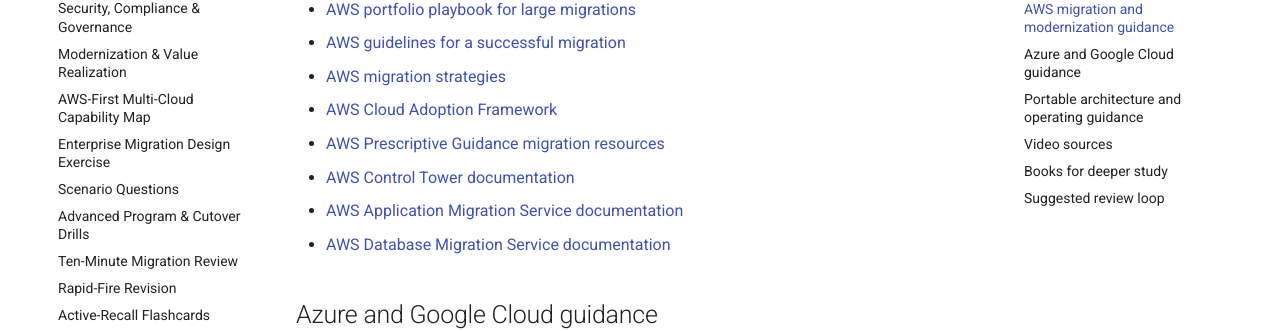
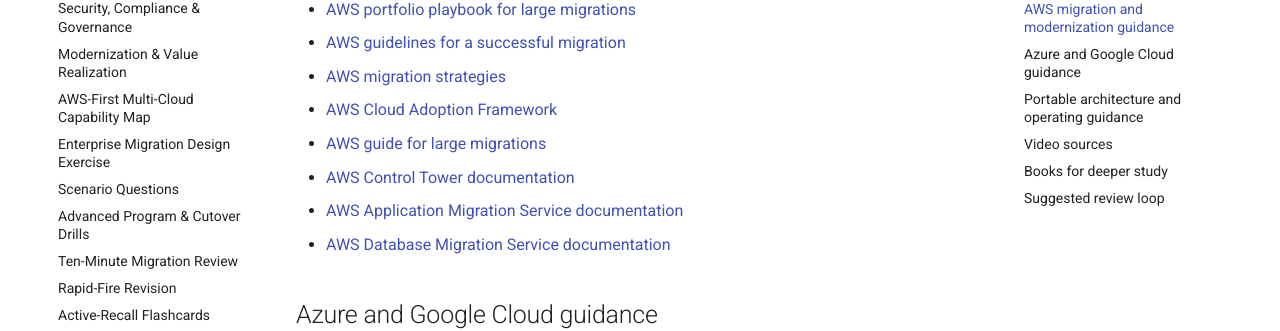
Before and after one commit to acloudmonk/cloud-devops-interview-preparation, an MkDocs documentation site: the page built from docs/24-migration-modernization/references.md, in a window 1280 px wide and 900 px high, scrolled down 567 px. Shown: the part 126-457 px from the top of the window. Built offline with MkDocs 1.6.1 and Material for MkDocs 9.7.7, drawn with Linux system fonts in a browser that asks for light colours; comment, search, counter and statistics services are not loaded.

Commit message:
docs: fix AWS migration reference

```diff
--- a/docs/24-migration-modernization/references.md
+++ b/docs/24-migration-modernization/references.md
@@ -21,7 +21,7 @@
 - [AWS guidelines for a successful migration](https://docs.aws.amazon.com/prescriptive-guidance/latest/migration-program-implementation/guidelines.html)
 - [AWS migration strategies](https://docs.aws.amazon.com/prescriptive-guidance/latest/large-migration-guide/migration-strategies.html)
 - [AWS Cloud Adoption Framework](https://aws.amazon.com/cloud-adoption-framework/)
-- [AWS Prescriptive Guidance migration resources](https://docs.aws.amazon.com/prescriptive-guidance/latest/migration-transformation/)
+- [AWS guide for large migrations](https://docs.aws.amazon.com/prescriptive-guidance/latest/large-migration-guide/welcome.html)
 - [AWS Control Tower documentation](https://docs.aws.amazon.com/controltower/latest/userguide/what-is-control-tower.html)
 - [AWS Application Migration Service documentation](https://docs.aws.amazon.com/mgn/latest/ug/what-is-application-migration-service.html)
 - [AWS Database Migration Service documentation](https://docs.aws.amazon.com/dms/latest/userguide/Welcome.html)
```
